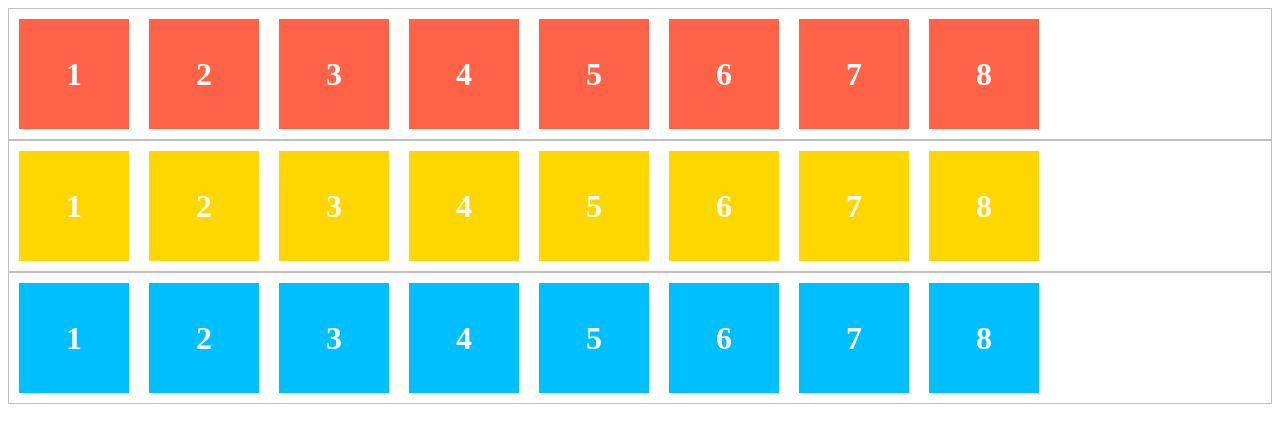
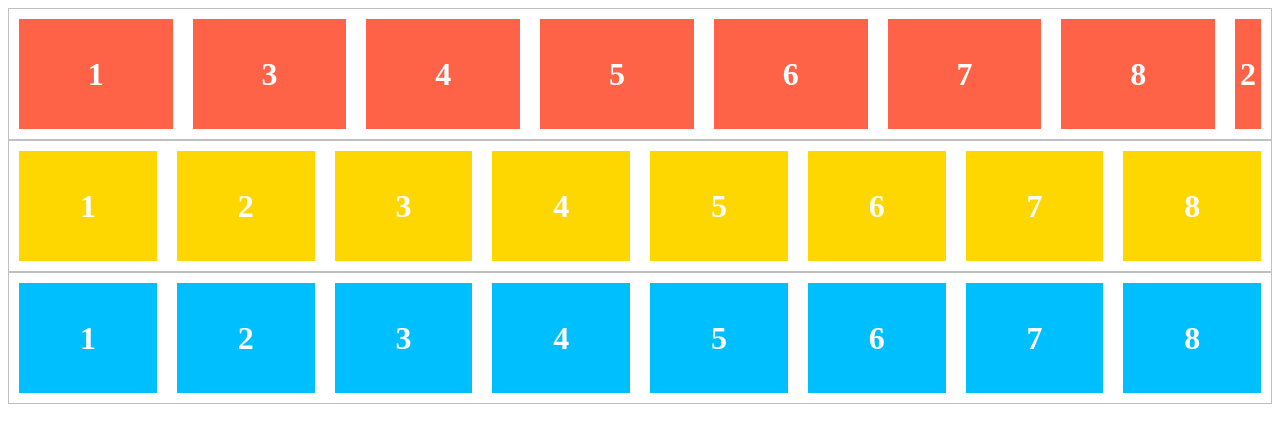
Before and after one commit to TedVu/CssLayout, a plain HTML site: page index.html in a window 1280 px wide. Drawn offline with Linux system fonts and the light colour scheme.

Commit message:
exploring flex-box layout property

```diff
--- a/index.html
+++ b/index.html
@@ -18,6 +18,7 @@
         display: -moz-flex;
         display: -webkit-flex;
         display: flex;
+        justify-content: space-between;
       }
 
       .nowrap {
@@ -42,6 +43,24 @@
       }
 
       .flex-item {
+        flex-grow: 1;
+        background: tomato;
+        padding: 5px;
+        width: 100px;
+        height: 100px;
+        margin: 10px;
+
+        line-height: 100px;
+        color: white;
+        font-weight: bold;
+        font-size: 2em;
+        text-align: center;
+      }
+
+      .flex-item-2 {
+        order: 4;
+        flex-shrink: 2;
+        flex-basis: 0%;
         background: tomato;
         padding: 5px;
         width: 100px;
@@ -59,7 +78,7 @@
   <body>
     <ul class="flex-container nowrap">
       <li class="flex-item">1</li>
-      <li class="flex-item">2</li>
+      <li class="flex-item-2">2</li>
       <li class="flex-item">3</li>
       <li class="flex-item">4</li>
       <li class="flex-item">5</li>
```
